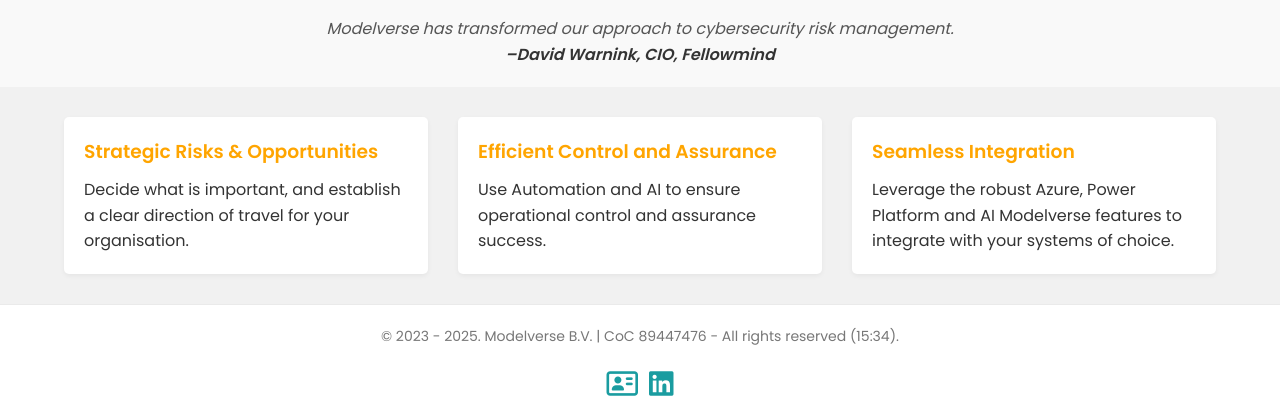
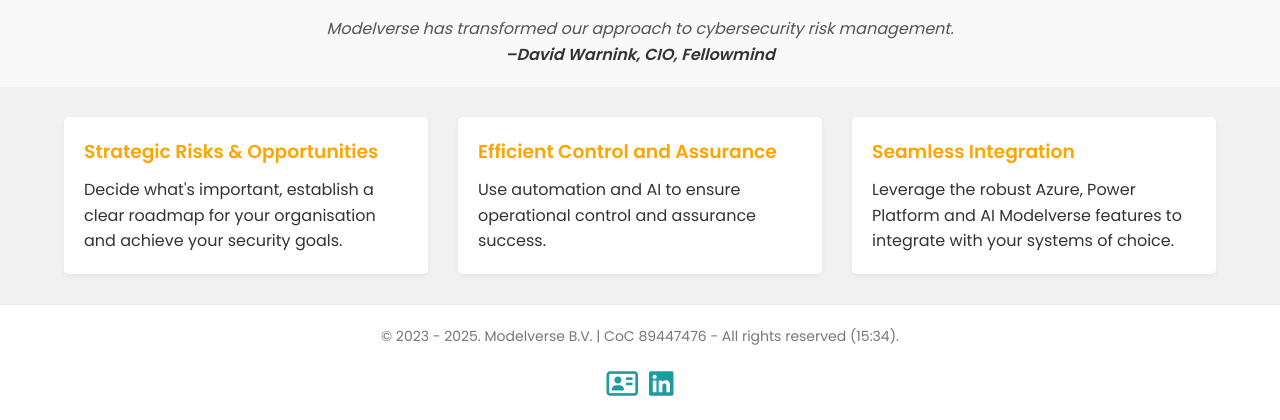
Before and after one commit to daanl63/MV, a Jekyll site: the page built from index.html, in a window 1280 px wide, cut to the strip 934-1354 px from the top of the page. Built offline with Jekyll 4.4.1, drawn with Linux system fonts in a browser that asks for light colours; nearby versions of some CDN libraries.

Commit message:
Textual changes index

```diff
--- a/index.html
+++ b/index.html
@@ -16,11 +16,11 @@
     <div class="container">
       <div class="feature">
           <h3>Strategic Risks & Opportunities</h3>
-          <p>Decide what is important, and establish a clear direction of travel for your organisation.</p>
+          <p>Decide what's important, establish a clear roadmap for your organisation and achieve your security goals.</p>
         </div>
         <div class="feature">
           <h3>Efficient Control and Assurance</h3>
-          <p>Use Automation and AI to ensure operational control and assurance success.</p>
+          <p>Use automation and AI to ensure operational control and assurance success.</p>
         </div>
         <div class="feature">
           <h3>Seamless Integration</h3>
```
Also changed, not shown: 7 other files.
